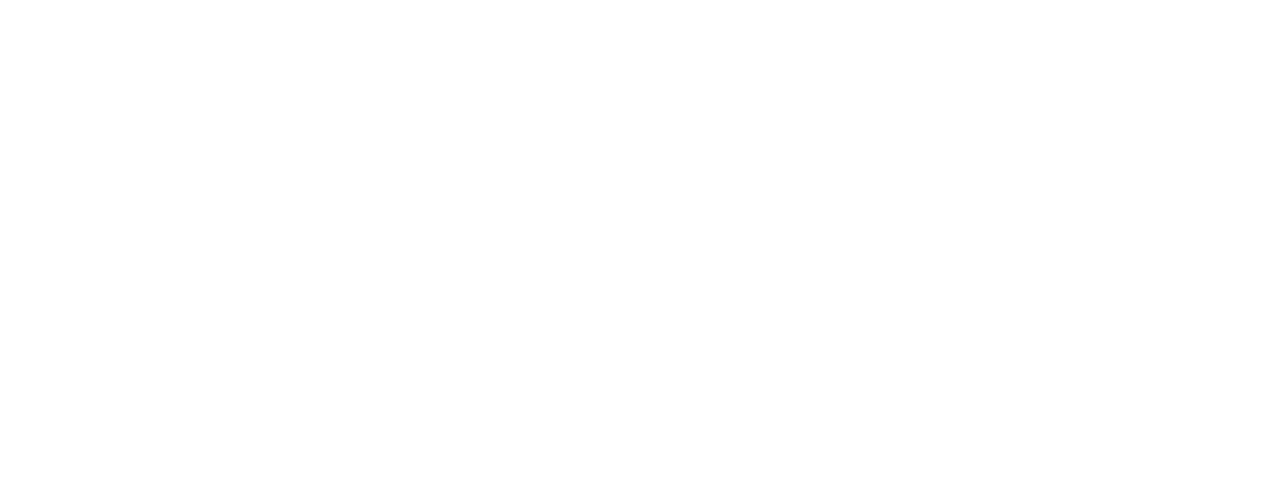
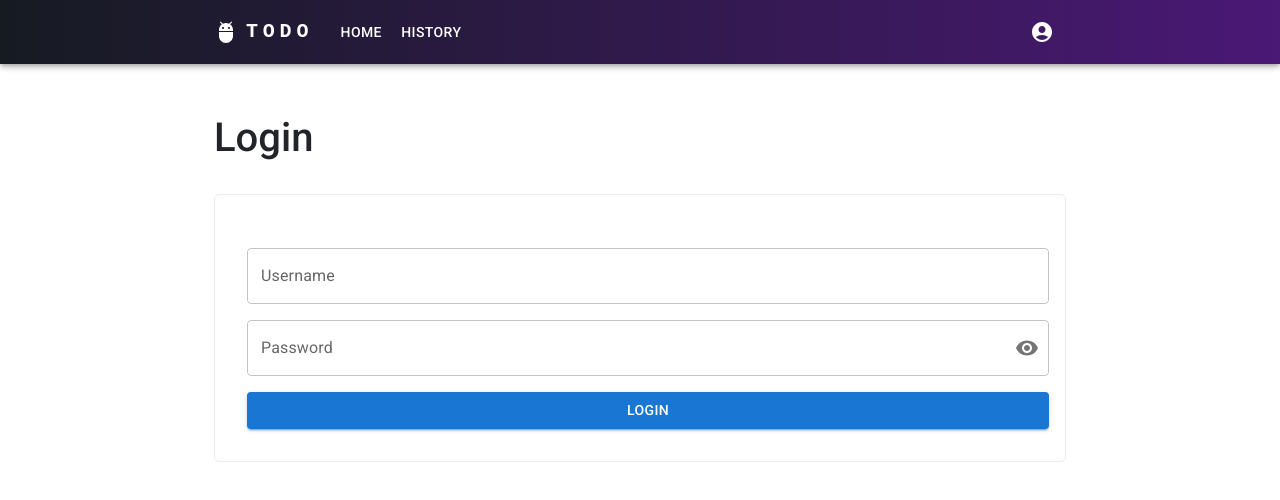
Before and after one commit to RKDN-DN3/fresher-k7-training-1, a React (Create React App) app in the folder Front-end/: page /login in a window 1280 px wide. Before the commit this address had no page. Shown: the top 500 px of the page. Built offline with nearby package versions, Linux system fonts and the light colour scheme.

Commit message:
update-module-login-with-api

```diff
--- a/Front-end/package.json
+++ b/Front-end/package.json
@@ -14,6 +14,7 @@
     "@testing-library/jest-dom": "^5.16.4",
     "@testing-library/react": "^13.3.0",
     "@testing-library/user-event": "^13.5.0",
+    "axios": "^0.27.2",
     "bootstrap": "^5.1.3",
     "clsx": "^1.2.1",
     "moment": "^2.29.4",
--- /dev/null
+++ b/Front-end/src/page/login/Login.module.scss
@@ -0,0 +1,14 @@
+.container {
+    height: 1000px;
+  }
+  .header {
+    display: flex;
+    justify-content: space-between;
+    align-items: center;
+  }
+  .content {
+    margin-top: 24px;
+    border: 1px solid #ebebeb;
+    border-radius: 5px;
+    padding: 24px;
+  }
--- /dev/null
+++ b/Front-end/src/page/login/index.js
@@ -0,0 +1,153 @@
+import {
+  FormControl,
+  InputLabel,
+  OutlinedInput,
+  TextField,
+  InputAdornment,
+  IconButton,
+  Button,
+} from "@mui/material";
+import Visibility from "@mui/icons-material/Visibility";
+import VisibilityOff from "@mui/icons-material/VisibilityOff";
+import React, { useState } from "react";
+import styles from "./Login.module.scss";
+import FormError from "../../components/formError";
+import axios from "axios";
+import { useNavigate } from "react-router-dom";
+
+function Login() {
+  const [values, setValues] = useState({
+    showPassword: false,
+  });
+
+  const [errors, setErrors] = useState({});
+
+  const navigate = useNavigate();
+
+  const handleClickShowPassword = () => {
+    setValues({ ...values, showPassword: !values.showPassword });
+  };
+
+  const handleMouseDownPassword = (e) => {
+    e.preventDefault();
+  };
+
+  const handleOnChange = (prop) => (e) => {
+    setValues({ ...values, [prop]: e.target.value });
+  };
+
+  const handleSubmit = (e) => {
+    e.preventDefault();
+
+    let isSubmit = true;
+
+    let inputsError = {};
+
+    if (
+      values.username === null ||
+      values.username === undefined ||
+      values.username === ""
+    ) {
+      inputsError.username = "Username không được để trống";
+      isSubmit = false;
+    }
+
+    if (
+      values.password === null ||
+      values.password === undefined ||
+      values.password === ""
+    ) {
+      inputsError.password = "Password không được để trống";
+      isSubmit = false;
+    }
+
+    if (!isSubmit) {
+      setErrors(inputsError);
+    } else {
+
+      if (Object.keys(errors).length > 0) {
+        setErrors({});
+      }
+      setValues({ ...values, username: "", password: "" });
+
+      let userLogin = JSON.stringify({
+        emailOrUserName: values.username,
+        password: values.password,
+      });
+
+      axios
+        .post("https://todosample.azurewebsites.net/api/user/Login", userLogin, {
+            headers: {
+              'Content-Type': 'application/json; charset=utf-8'
+            }
+          })
+        .then((res) =>
+        {
+            if(res.data.token)
+            {
+                localStorage.setItem("tokenUserLogin", res.data.token);
+                navigate("/")
+            }
+        })
+        .catch((err) => console.log(err));
+    }
+  };
+
+  return (
+    <div className={styles.container}>
+      <div className={styles.header}>
+        <h1>Login</h1>
+      </div>
+      <div className={styles.content}>
+        <FormControl fullWidth sx={{ m: 1 }}>
+          <FormError errors={errors} />
+        </FormControl>
+        <form onSubmit={handleSubmit}>
+          <FormControl fullWidth sx={{ m: 1 }}>
+            <TextField
+              id="username"
+              name="username"
+              label="Username"
+              variant="outlined"
+              value={values.username ? values.username : ""}
+              onChange={handleOnChange("username")}
+            />
+          </FormControl>
+
+          <FormControl fullWidth sx={{ m: 1 }}>
+            <InputLabel htmlFor="outlined-password">Password</InputLabel>
+            <OutlinedInput
+              id="outlined-password"
+              name="password"
+              label="Password"
+              variant="outlined"
+              value={values.password ? values.password : ""}
+              type={values.showPassword ? "text" : "password"}
+              onChange={handleOnChange("password")}
+              endAdornment={
+                <InputAdornment position="end">
+                  <IconButton
+                    aria-label="toggle password visibility"
+                    onClick={handleClickShowPassword}
+                    onMouseDown={handleMouseDownPassword}
+                    edge="end"
+                  >
+                    {values.showPassword ? <VisibilityOff /> : <Visibility />}
+                  </IconButton>
+                </InputAdornment>
+              }
+            ></OutlinedInput>
+          </FormControl>
+
+          <FormControl fullWidth sx={{ m: 1 }}>
+            <Button type="submit" variant="contained">
+              Login
+            </Button>
+          </FormControl>
+        </form>
+      </div>
+    </div>
+  );
+}
+
+export default Login;
```
Also changed, not shown: Front-end/src/router/index.js (+22 -16 lines), 1 other file (tests, documents, lock files or other folders).
